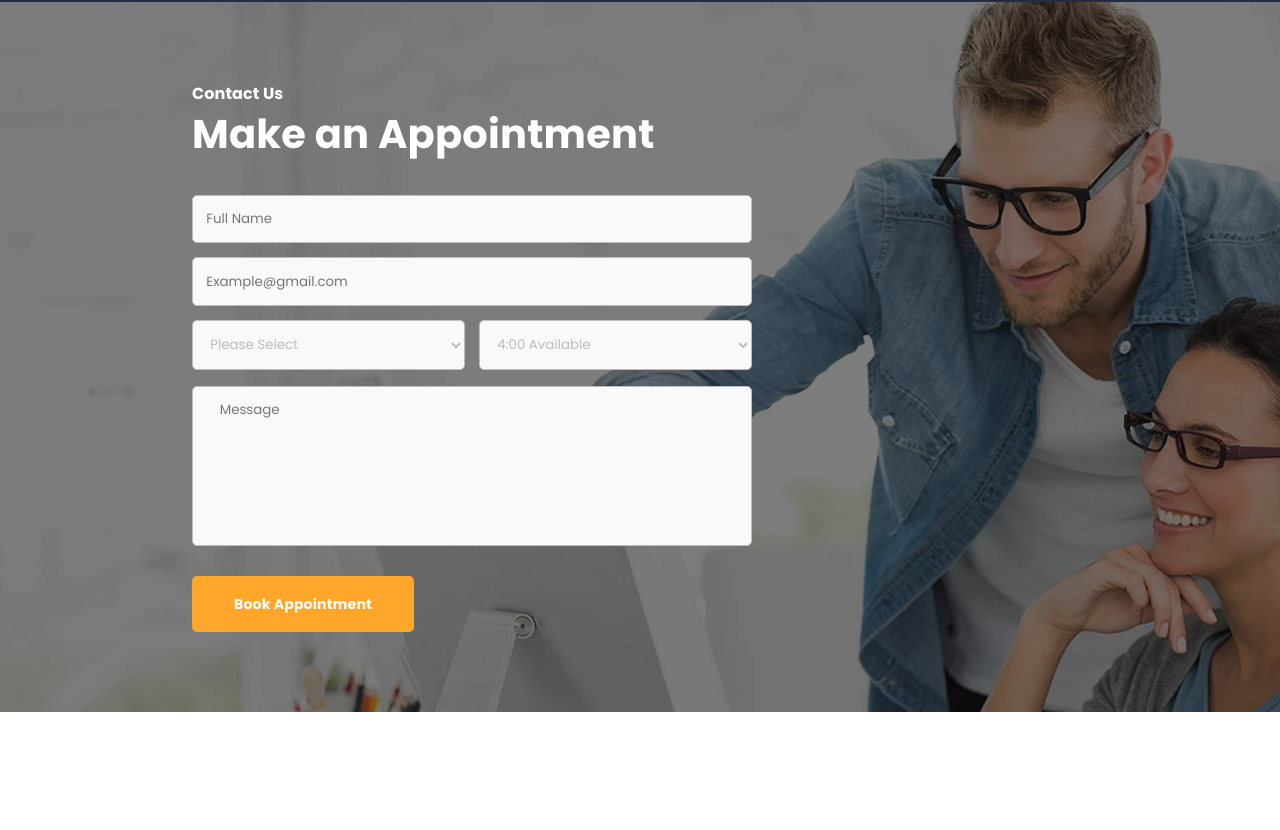
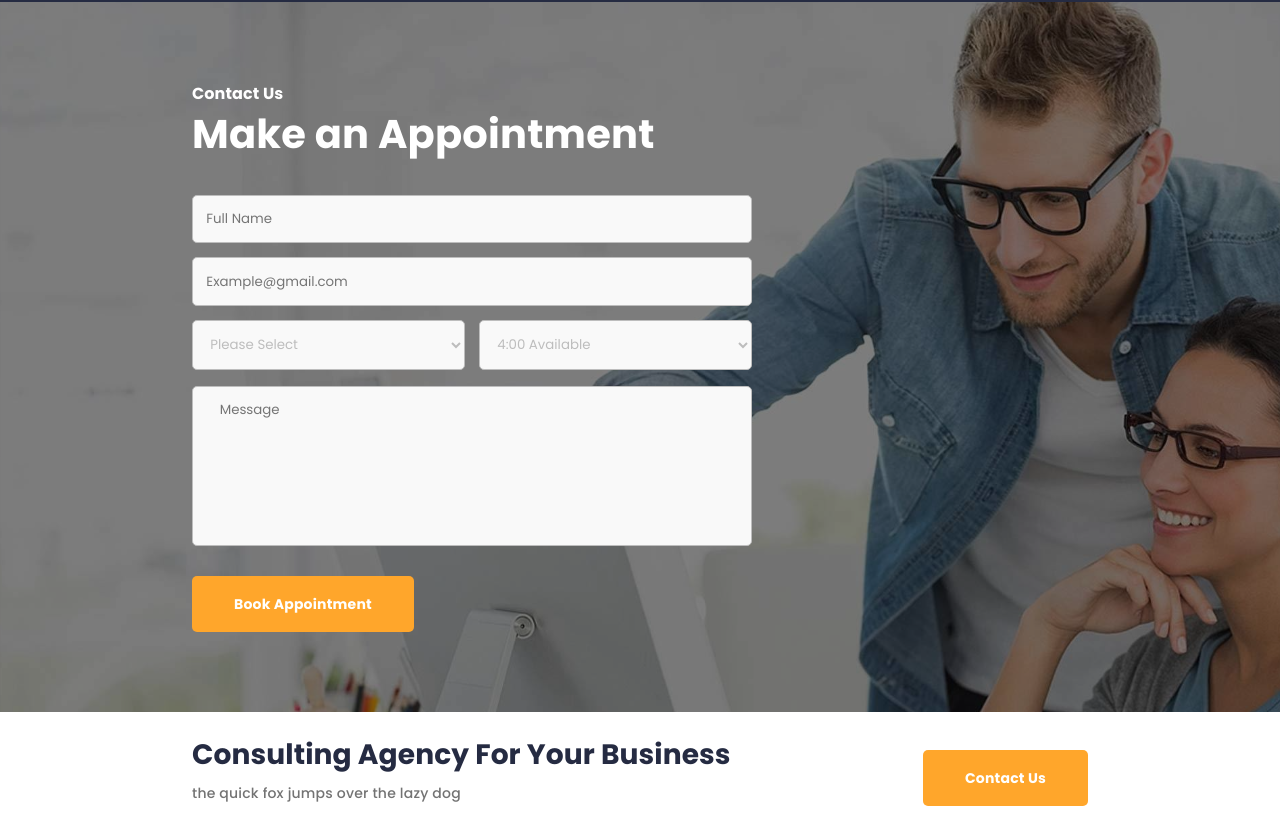
Before and after one commit to Folayimi/K-Marketer, a React (Vite) app: page / in a window 1280 px wide. Shown: the part 3378-4208 px from the top of the page. Before the commit the page ends 4090 px from the top, so only its background shows below. Built offline with nearby package versions, Linux system fonts and the light colour scheme.

Commit message:
made some changes

```diff
--- a/src/Components/Contact/Contact.css
+++ b/src/Components/Contact/Contact.css
@@ -83,7 +83,7 @@ form > .form {
 
 .form button {
   padding: 1em 3em;
-  width:fit-content;
+  width: fit-content;
   border-radius: 5px;
   border: none;
   color: white;
@@ -96,3 +96,55 @@ form > .form {
   letter-spacing: 0.2px;
   margin-top: 1em;
 }
+
+.form button:focus {
+    outline: none;
+  }
+
+.consulting {
+  background: white;
+  display: flex;
+  justify-content: space-between;
+  align-items: center;
+  flex-wrap: wrap;
+  padding: 1em 15%;
+  font-size: 24px;
+  font-weight: 700;
+  line-height: 32px; /* 133.333% */
+  letter-spacing: 0.1px;
+  color: var(--text-color, #252b42);
+}
+
+.consulting > .lz {
+  display: flex;
+  flex-direction: column;
+  gap: 0.5em;
+}
+
+.consulting button {
+  padding: 1em 3em;
+  width: fit-content;
+  border-radius: 5px;
+  border: none;
+  color: white;
+  background: var(--primary-color, #ffa62b);
+  outline: none;
+  cursor: pointer;
+  font-size: 14px;
+  font-weight: 700;
+  line-height: 28px; /* 200% */
+  letter-spacing: 0.2px;
+  margin-top: 1em;
+}
+
+.consulting button:focus {
+  outline: none;
+}
+
+.consulting p {
+  color: #737373;
+  font-size: 14px;
+  font-weight: 500;
+  line-height: 20px; /* 142.857% */
+  letter-spacing: 0.2px;
+}
--- a/src/Components/Contact/Contact.jsx
+++ b/src/Components/Contact/Contact.jsx
@@ -37,6 +37,13 @@ const Contact = () => {
           </form>
         </div>
       </div>
+      <div className="consulting">
+        <div className="lz">
+          <h3>Consulting Agency For Your Business</h3>
+          <p>the quick fox jumps over the lazy dog</p>
+        </div>
+        <button style={{background: "var(--primary-color, #FFA62B)"}}>Contact Us</button>
+      </div>
     </>
   );
 };
--- a/src/Components/LandingPage/LandingPage.jsx
+++ b/src/Components/LandingPage/LandingPage.jsx
@@ -250,8 +250,8 @@ const LandingPage = () => {
             })}
           </div>
         </div>
+        <Contact />
 
-        <Contact />
       </div>
     </>
   );
```
